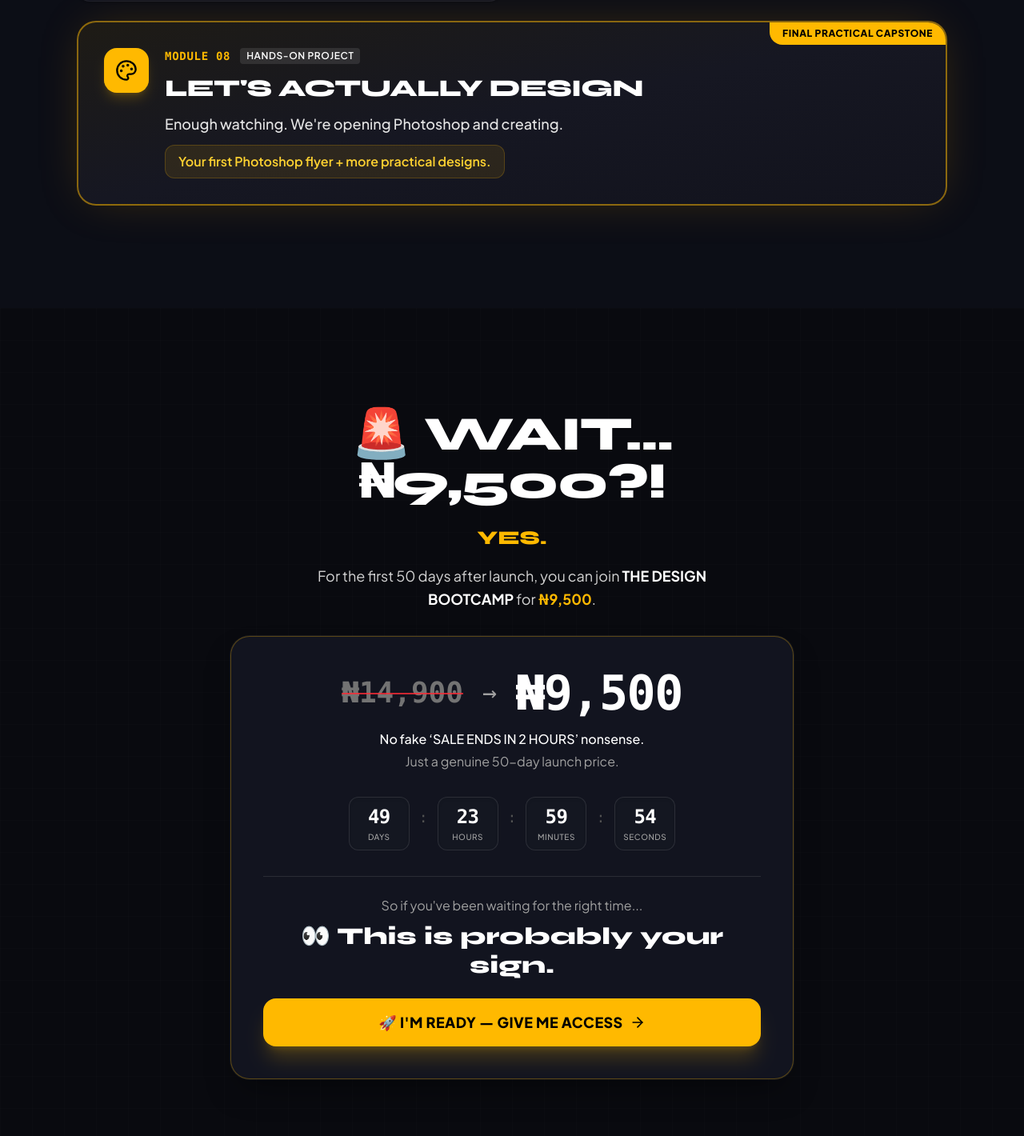
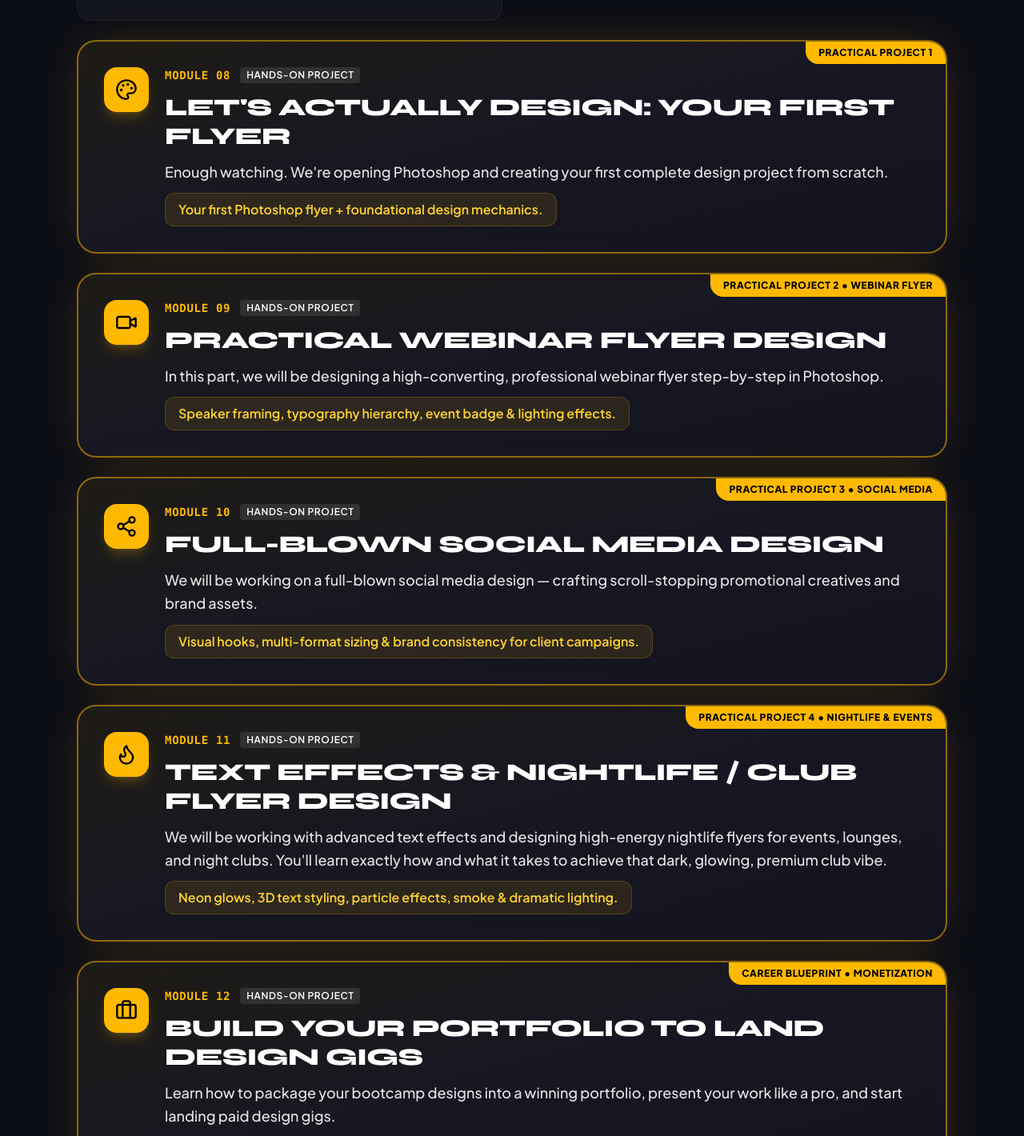
Before and after one commit to activeeboyy/the-design-bootcamp, a React (Vite) app: page / in a window 1280 px wide. Shown: the part 5485-6905 px from the top of the page at 80% size. Built offline with nearby package versions, Linux system fonts and the light colour scheme.

Commit message:
feat: add portfolio section and expand curriculum
- Add PortfolioSection to provide career-focused guidance
- Expand curriculum with additional practical projects
- Update footer tag-line for better brand positioning

```diff
--- a/src/App.tsx
+++ b/src/App.tsx
@@ -8,6 +8,7 @@ import { Hero } from './components/Hero';
 import { BeHonestSection } from './components/BeHonestSection';
 import { FranklinStory } from './components/FranklinStory';
 import { CurriculumSection } from './components/CurriculumSection';
+import { PortfolioSection } from './components/PortfolioSection';
 import { OfferSection } from './components/OfferSection';
 import { HowItWorks } from './components/HowItWorks';
 import { WhoThisIsFor } from './components/WhoThisIsFor';
@@ -33,10 +34,13 @@ export default function App() {
         {/* 3. FRANKLIN STORY (Personal journey, strictly no photos) */}
         <FranklinStory />
 
-        {/* 4. WHAT'S INSIDE? (8 Course Modules, Module 08 highlighted) */}
+        {/* 4. WHAT'S INSIDE? (Comprehensive Modules + Practical Design Projects) */}
         <CurriculumSection onJoinClick={handleJoinClick} />
 
-        {/* 5. OFFER / PRICE SECTION (₦8,000 launch offer + countdown) */}
+        {/* 5. HOW TO BUILD A DESIGN PORTFOLIO TO LAND GIGS */}
+        <PortfolioSection onJoinClick={handleJoinClick} />
+
+        {/* 6. OFFER / PRICE SECTION (Launch offer + countdown) */}
         <OfferSection onJoinClick={handleJoinClick} />
 
         {/* 6. HOW IT WORKS (4-Step learning experience) */}
--- a/src/components/CurriculumSection.tsx
+++ b/src/components/CurriculumSection.tsx
@@ -14,7 +14,11 @@ import {
   Eye,
   Palette,
   Sparkles,
-  ArrowRight
+  ArrowRight,
+  Video,
+  Share2,
+  Briefcase,
+  Flame
 } from 'lucide-react';
 
 interface Module {
@@ -25,6 +29,7 @@ interface Module {
   subtext?: string;
   topics?: string;
   isSpecial?: boolean;
+  badge?: string;
 }
 
 const MODULES: Module[] = [
@@ -76,11 +81,48 @@ const MODULES: Module[] = [
   },
   {
     number: "08",
-    title: "LET'S ACTUALLY DESIGN",
+    title: "LET'S ACTUALLY DESIGN: YOUR FIRST FLYER",
     icon: Palette,
-    description: "Enough watching. We're opening Photoshop and creating.",
-    subtext: "Your first Photoshop flyer + more practical designs.",
+    description: "Enough watching. We're opening Photoshop and creating your first complete design project from scratch.",
+    subtext: "Your first Photoshop flyer + foundational design mechanics.",
     isSpecial: true,
+    badge: "Practical Project 1",
+  },
+  {
+    number: "09",
+    title: "PRACTICAL WEBINAR FLYER DESIGN",
+    icon: Video,
+    description: "In this part, we will be designing a high-converting, professional webinar flyer step-by-step in Photoshop.",
+    subtext: "Speaker framing, typography hierarchy, event badge & lighting effects.",
+    isSpecial: true,
+    badge: "Practical Project 2 • Webinar Flyer",
+  },
+  {
+    number: "10",
+    title: "FULL-BLOWN SOCIAL MEDIA DESIGN",
+    icon: Share2,
+    description: "We will be working on a full-blown social media design — crafting scroll-stopping promotional creatives and brand assets.",
+    subtext: "Visual hooks, multi-format sizing & brand consistency for client campaigns.",
+    isSpecial: true,
+    badge: "Practical Project 3 • Social Media",
+  },
+  {
+    number: "11",
+    title: "TEXT EFFECTS & NIGHTLIFE / CLUB FLYER DESIGN",
+    icon: Flame,
+    description: "We will be working with advanced text effects and designing high-energy nightlife flyers for events, lounges, and night clubs. You'll learn exactly how and what it takes to achieve that dark, glowing, premium club vibe.",
+    subtext: "Neon glows, 3D text styling, particle effects, smoke & dramatic lighting.",
+    isSpecial: true,
+    badge: "Practical Project 4 • Nightlife & Events",
+  },
+  {
+    number: "12",
+    title: "BUILD YOUR PORTFOLIO TO LAND DESIGN GIGS",
+    icon: Briefcase,
+    description: "Learn how to package your bootcamp designs into a winning portfolio, present your work like a pro, and start landing paid design gigs.",
+    subtext: "Free portfolio setup, client pitch scripts & pricing your design work.",
+    isSpecial: true,
+    badge: "Career Blueprint • Monetization",
   },
 ];
 
@@ -97,8 +139,8 @@ export const CurriculumSection: React.FC<CurriculumSectionProps> = ({ onJoinClic
           <h2 className="text-3xl sm:text-5xl font-extrabold text-white tracking-tight font-display mb-4">
             🧠 WHAT'S INSIDE?
           </h2>
-          <p className="max-w-2xl mx-auto text-neutral-400 text-sm sm:text-base font-normal">
-            8 focused, hype-free modules taking you from square zero to creating confident designs.
+          <p className="max-w-2xl mx-auto text-neutral-300 text-sm sm:text-base font-normal">
+            Packed with step-by-step video lessons and practical modules taking you from square zero to creating confident designs.
           </p>
         </div>
 
@@ -115,7 +157,7 @@ export const CurriculumSection: React.FC<CurriculumSectionProps> = ({ onJoinClic
                   className="md:col-span-2 relative rounded-3xl p-6 sm:p-8 bg-gradient-to-br from-[#1E1B15] via-[#161722] to-[#12131D] border-2 border-amber-400/50 shadow-2xl glow-amber overflow-hidden"
                 >
                   <div className="absolute top-0 right-0 px-4 py-1.5 bg-amber-400 text-black text-xs font-black uppercase tracking-wider rounded-bl-2xl">
-                    Final Practical Capstone
+                    {mod.badge || 'Practical Project'}
                   </div>
 
                   <div className="flex flex-col sm:flex-row sm:items-start gap-5 pt-2 sm:pt-0">
--- a/src/components/Footer.tsx
+++ b/src/components/Footer.tsx
@@ -15,7 +15,7 @@ export const Footer: React.FC = () => {
             THE DESIGN BOOTCAMP
           </span>
           <p className="text-sm font-semibold text-amber-400 font-display">
-            “Just start. 🎨”
+            Learn Graphic Design The Nigerian Way 🎨
           </p>
         </div>
 
--- /dev/null
+++ b/src/components/PortfolioSection.tsx
@@ -0,0 +1,131 @@
+/**
+ * @license
+ * SPDX-License-Identifier: Apache-2.0
+ */
+
+import React from 'react';
+import {
+  Briefcase,
+  FolderCheck,
+  Target,
+  DollarSign,
+  ArrowRight,
+  CheckCircle2,
+  Send,
+  Eye,
+  FileText
+} from 'lucide-react';
+import { PAYMENT_URL, formatNaira, LAUNCH_PRICE_NAIRA } from '../config';
+
+interface PortfolioSectionProps {
+  onJoinClick?: () => void;
+}
+
+const STRATEGIES = [
+  {
+    number: "01",
+    title: "Turn Bootcamp Designs into Paid Case Studies",
+    icon: FolderCheck,
+    description: "Don't just post a flat flyer. You'll learn how to mock up your webinar flyers and social media creatives on real devices and write short project breakdowns that make clients say: ‘I need this designer.’",
+    highlight: "Show client-ready results, not just pictures."
+  },
+  {
+    number: "02",
+    title: "Build a High-Converting Portfolio for Free",
+    icon: Eye,
+    description: "You don't need to spend ₦30,000+ on web hosting or a domain name. We'll show you how to set up clean, professional portfolios on Behance and Notion that look like a million bucks.",
+    highlight: "Zero extra software costs."
+  },
+  {
+    number: "03",
+    title: "The DM & Outreach Script that Actually Works",
+    icon: Send,
+    description: "Get the exact framework to reach out to local businesses, brand owners, churches, and event creators on Instagram and WhatsApp without feeling spammy or desperate.",
+    highlight: "Tested scripts you can copy and personalize."
+  },
+  {
+    number: "04",
+    title: "How to Price Your Work & Collect Deposits",
+    icon: DollarSign,
+    description: "Stop undercharging or designing for free ‘exposure.’ Learn how to price one-off flyers, bundle monthly social media retainers, and always collect upfront deposits before you begin.",
+    highlight: "50% upfront standard practice."
+  }
+];
+
+export const PortfolioSection: React.FC<PortfolioSectionProps> = ({ onJoinClick }) => {
+  return (
+    <section className="py-20 sm:py-28 lg:py-32 bg-[#0A0C14] text-[#F3F4F6] relative overflow-hidden">
+      {/* Background ambient lighting */}
+      <div className="absolute top-1/3 left-1/2 -translate-x-1/2 -translate-y-1/2 w-[700px] h-[500px] bg-amber-500/10 blur-3xl pointer-events-none -z-10 rounded-full" />
+      <div className="absolute inset-0 bg-grid-pattern opacity-30 pointer-events-none" />
+
+      <div className="max-w-6xl mx-auto px-4 sm:px-6 lg:px-8 relative z-10">
+        {/* Section Header */}
+        <div className="text-center max-w-3xl mx-auto mb-16 sm:mb-20">
+          <h2 className="text-3xl sm:text-5xl lg:text-6xl font-black text-white tracking-tight font-display mb-6 [text-wrap:balance]">
+            HOW TO BUILD A PORTFOLIO THAT LANDS GIGS. 💼
+          </h2>
+          <p className="text-base sm:text-xl text-neutral-300 font-normal leading-relaxed [text-wrap:balance]">
+            Learning Photoshop is only half the battle. The other half is packaging what you create so paying clients actually hire you.
+          </p>
+        </div>
+
+        {/* 4 Core Pillars Grid */}
+        <div className="grid grid-cols-1 md:grid-cols-2 gap-6 sm:gap-8 mb-14 sm:mb-18">
+          {STRATEGIES.map((item) => {
+            const Icon = item.icon;
+            return (
+              <div
+                key={item.number}
+                className="rounded-3xl p-7 sm:p-9 bg-[#111320] border border-white/5 hover:border-amber-400/30 transition-all duration-200 shadow-xl flex flex-col justify-between group"
+              >
+                <div>
+                  <div className="flex items-center justify-between mb-6">
+                    <span className="font-mono text-xs sm:text-sm font-bold tracking-widest text-amber-400">
+                      STEP {item.number}
+                    </span>
+                    <div className="w-12 h-12 rounded-2xl bg-amber-400/10 border border-amber-400/20 text-amber-400 flex items-center justify-center group-hover:scale-105 transition-transform">
+                      <Icon className="w-6 h-6" />
+                    </div>
+                  </div>
+
+                  <h3 className="text-xl sm:text-2xl font-bold text-white tracking-tight font-display mb-3">
+                    {item.title}
+                  </h3>
+
+                  <p className="text-neutral-300 text-sm sm:text-base leading-relaxed mb-6 font-normal">
+                    {item.description}
+                  </p>
+                </div>
+
+                <div className="pt-4 border-t border-white/5 flex items-center gap-2 text-xs sm:text-sm font-semibold text-amber-300/90">
+                  <CheckCircle2 className="w-4 h-4 text-amber-400 shrink-0" />
+                  <span>{item.highlight}</span>
+                </div>
+              </div>
+            );
+          })}
+        </div>
+
+        {/* Real-World Reassurance Box */}
+        <div className="rounded-3xl bg-gradient-to-r from-[#171A29] via-[#131522] to-[#171A29] border border-amber-400/30 p-8 sm:p-12 text-center max-w-4xl mx-auto shadow-2xl glow-card">
+          <h3 className="text-2xl sm:text-3xl font-extrabold text-white font-display mb-4">
+            You don't need 100 past clients to start landing paid gigs.
+          </h3>
+          <p className="text-neutral-300 text-base sm:text-lg max-w-2xl mx-auto leading-relaxed mb-8">
+            You just need 3 to 5 solid, well-presented designs (like the corporate flyer, webinar visual, high-energy nightlife flyer, and social media campaigns you build in this bootcamp) and the confidence to show them to people who need them.
+          </p>
+
+          <a
+            href={PAYMENT_URL}
+            onClick={onJoinClick}
+            className="inline-flex items-center justify-center gap-2 py-4 px-8 rounded-2xl bg-amber-400 hover:bg-amber-300 text-black font-extrabold text-base sm:text-lg tracking-wide uppercase transition-all duration-200 shadow-xl shadow-amber-400/20 hover:shadow-amber-400/30 active:scale-[0.98] cursor-pointer"
+          >
+            <span>JOIN THE BOOTCAMP & START BUILDING</span>
+            <ArrowRight className="w-5 h-5" />
+          </a>
+        </div>
+      </div>
+    </section>
+  );
+};
```
